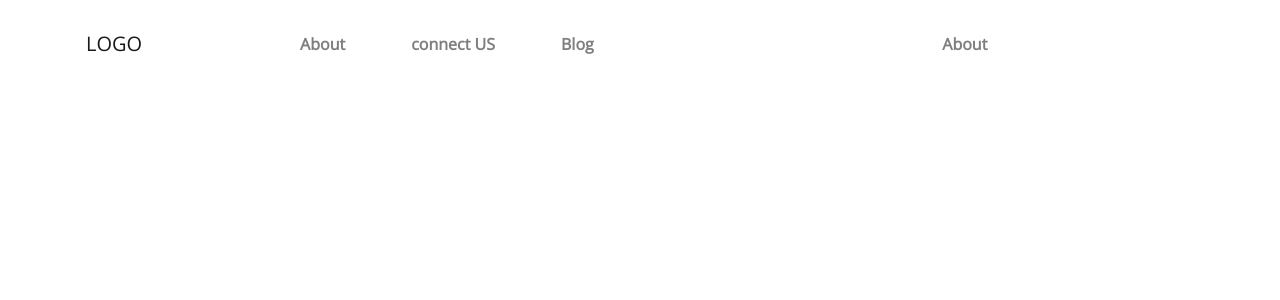
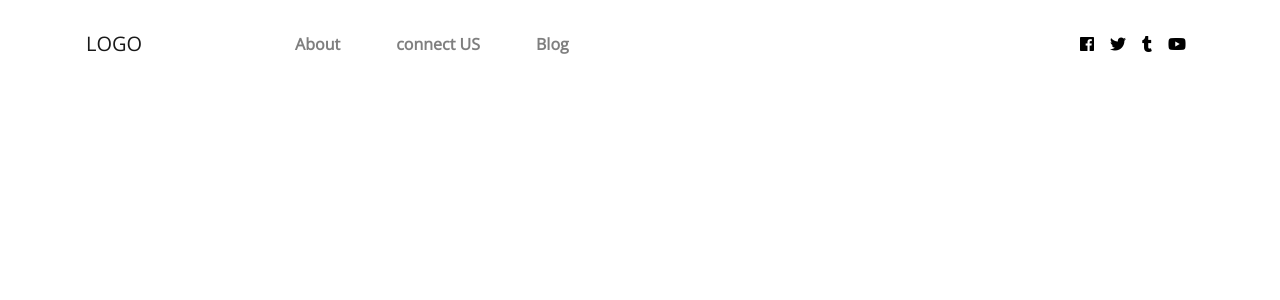
Before and after one commit to Abdullahghoneim/webo, an Angular app: page / in a window 1280 px wide. Shown: the top 300 px of the page. Built offline with nearby package versions, Linux system fonts and the light colour scheme.

Commit message:
style navbar

```diff
--- a/angular.json
+++ b/angular.json
@@ -24,7 +24,6 @@
             ],
             "styles": [
               "node_modules/bootstrap/dist/css/bootstrap.css",
-              "node_modules/@fortawesome/fontawesome-free/css/fontawesome.min.css",
               "src/styles.css"
             ],
             "scripts": [
--- a/src/app/components/navbar/navbar.component.css
+++ b/src/app/components/navbar/navbar.component.css
@@ -2,10 +2,14 @@
 
 nav ul li .nav-link  {
     font-weight: bold;
-    margin: 0 25px;
+    margin: 0 20px;
 
 }
 .navbar-nav {
     margin-left: 109px;
 
 }
+.navbar-nav li a i  {
+    margin : 0 0.5rem;
+    color: black;
+}
--- a/src/app/components/navbar/navbar.component.html
+++ b/src/app/components/navbar/navbar.component.html
@@ -18,9 +18,12 @@
           <a class="nav-link " routerLink="blog" routerLinkActive="active" href="#">Blog</a>
         </li>
       </ul>
-      <ul class="navbar-nav mr-auto ">
+      <ul class="navbar-nav ml-auto ">
         <li class="nav-item">
-          <a class="nav-link" routerLink="about" routerLinkActive="active" href="#">About</a>
+          <a href="#"> <i class="fab fa-facebook"></i> </a>
+          <a href="#"> <i class="fab fa-twitter"></i> </a>
+          <a href="#"> <i class="fab fa-tumblr"></i> </a>
+          <a href="#"> <i class="fab fa-youtube"> </i> </a>
         </li>
       </ul>
     </div>
--- a/src/index.html
+++ b/src/index.html
@@ -1,14 +1,20 @@
 <!doctype html>
 <html lang="en">
+
 <head>
   <meta charset="utf-8">
   <title>Mashroa</title>
   <base href="/">
+  <link rel="stylesheet" href="https://use.fontawesome.com/releases/v5.5.0/css/all.css" integrity="sha384-B4dIYHKNBt8Bc12p+WXckhzcICo0wtJAoU8YZTY5qE0Id1GSseTk6S+L3BlXeVIU"
+    crossorigin="anonymous">
+
 
   <meta name="viewport" content="width=device-width, initial-scale=1">
   <link rel="icon" type="image/x-icon" href="favicon.ico">
 </head>
+
 <body>
   <app-root></app-root>
 </body>
+
 </html>
```
